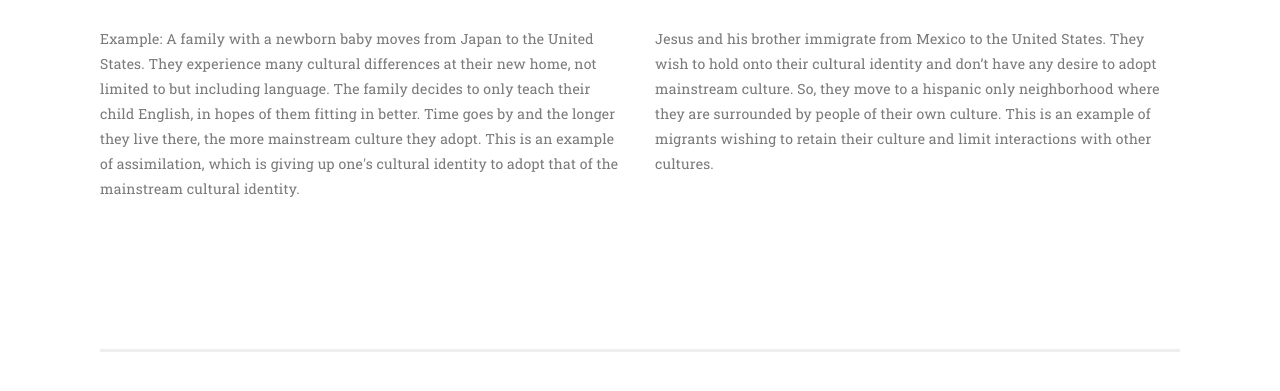
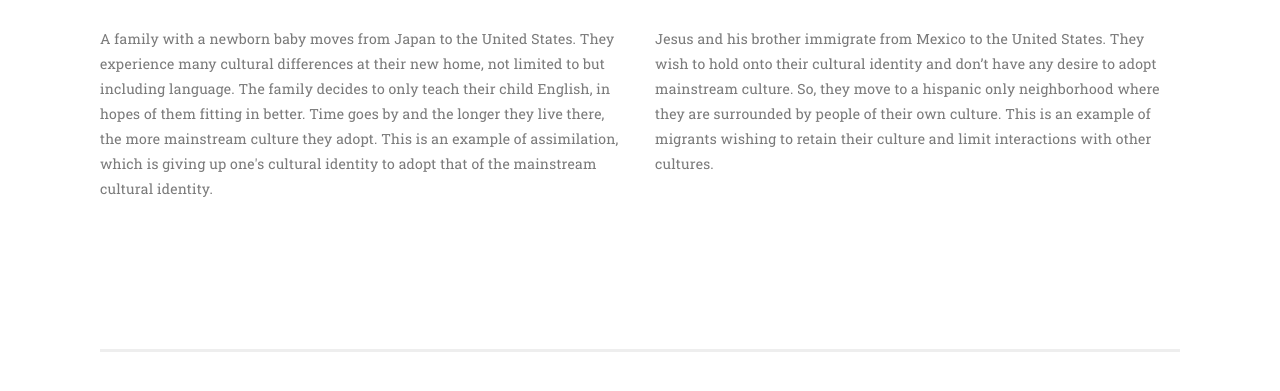
Before and after one commit to benwallace5/benwallace5.github.io, a plain HTML site: page chapter8.html in a window 1280 px wide. Shown: the part 467-858 px from the top of the page. Drawn offline with Linux system fonts and the light colour scheme.

Commit message:
Update chapter8.html

```diff
--- a/chapter8.html
+++ b/chapter8.html
@@ -60,7 +60,7 @@ https://templatemo.com/tm-529-ramayana
                <div class="row">
                   <div class="col-md-6">
 						<h2>Migrant-host relationship: Assimilation</h2>
-                      <p>Example: A family with a newborn baby moves from Japan to the United States. They experience many cultural differences at their new home, not limited to but including language. The family decides to only teach their child English, in hopes of them fitting in better. Time goes by and the longer they live there, the more mainstream culture they adopt. This is an example of assimilation, which is giving up one's cultural identity to adopt that of the mainstream cultural identity.</p>
+                      <p>A family with a newborn baby moves from Japan to the United States. They experience many cultural differences at their new home, not limited to but including language. The family decides to only teach their child English, in hopes of them fitting in better. Time goes by and the longer they live there, the more mainstream culture they adopt. This is an example of assimilation, which is giving up one's cultural identity to adopt that of the mainstream cultural identity.</p>
                       <br><br>
 
                   </div>
```
